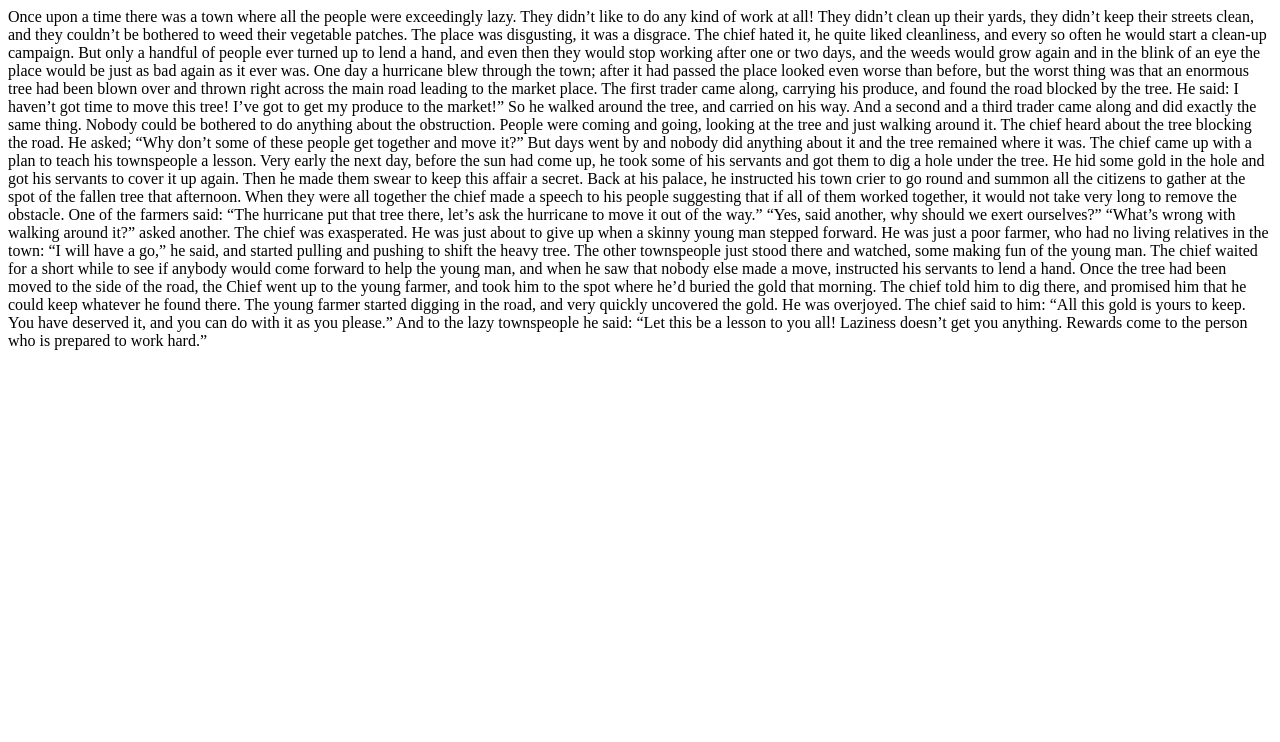
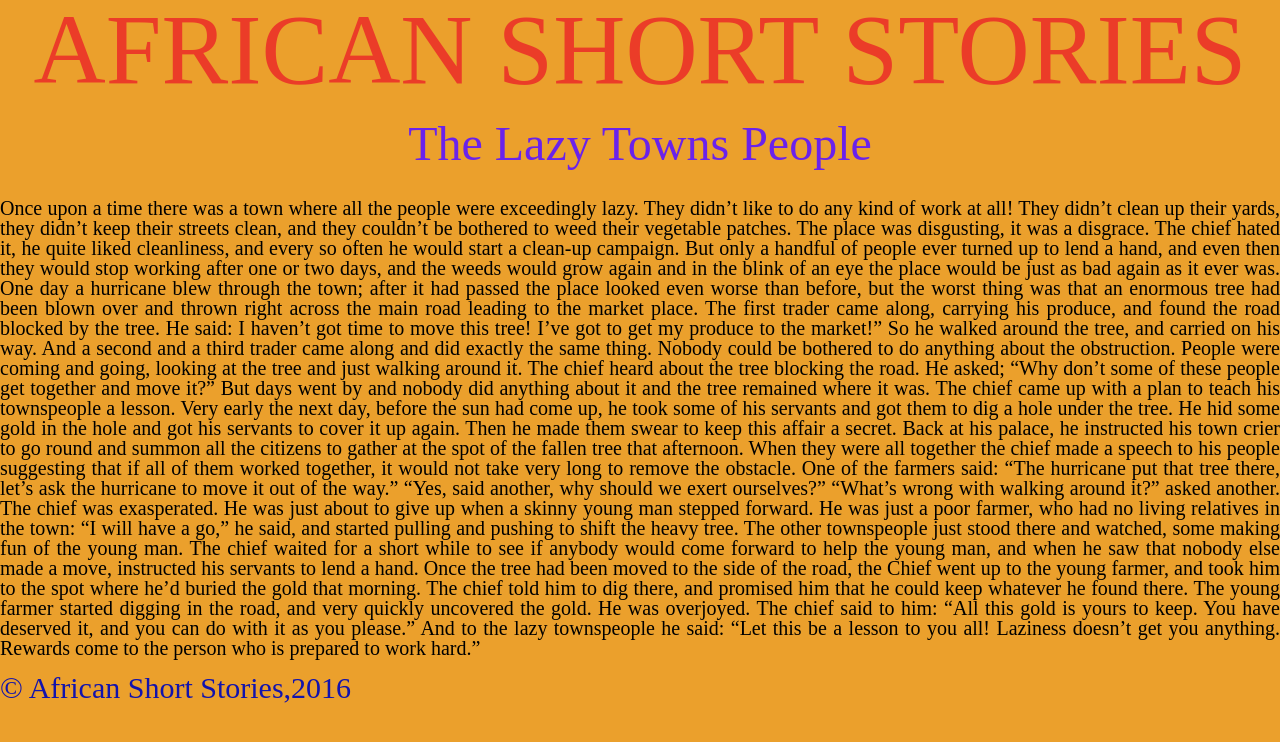
Before and after one commit to vamuigua/An-African-short-stories-website, a plain HTML site: page The lazy towns people.html in a window 1280 px wide. Drawn offline with Linux system fonts and the light colour scheme.

Commit message:
lazy people font color

```diff
--- a/The lazy towns people.html
+++ b/The lazy towns people.html
@@ -1,11 +1,28 @@
-Once upon a time there was a town where all the people were exceedingly lazy. They didn’t like to do any kind of work at all! They didn’t clean up their yards, they didn’t keep their streets clean, and they couldn’t be bothered to weed their vegetable patches. The place was disgusting, it was a disgrace. The chief hated it, he quite liked cleanliness, and every so often he would start a clean-up campaign. But only a handful of people ever turned up to lend a hand, and even then they would stop working after one or two days, and the weeds would grow again and in the blink of an eye the place would be just as bad again as it ever was.
-
+<!DOCTYPE html>
+<html>
+<head>
+  <meta charset="utf-8">
+  <title>African Short Stories</title>
+  <link rel="stylesheet" href="stylesheet.css">
+  <link href='https://fonts.googleapis.com/css?family=Roboto+Condensed|Poiret+One' rel='stylesheet' type='text/css'>
+</head>
+<body>
+  <!--HEADER-->
+  <header class=first-head>
+    <h1>AFRICAN SHORT STORIES</h1>
+  </header>
+  <div>
+    <h5>The Lazy Towns People</h5>
+<P>Once upon a time there was a town where all the people were exceedingly lazy. They didn’t like to do any kind of work at all! They didn’t clean up their yards, they didn’t keep their streets clean, and they couldn’t be bothered to weed their vegetable patches. The place was disgusting, it was a disgrace. The chief hated it, he quite liked cleanliness, and every so often he would start a clean-up campaign. But only a handful of people ever turned up to lend a hand, and even then they would stop working after one or two days, and the weeds would grow again and in the blink of an eye the place would be just as bad again as it ever was.
 One day a hurricane blew through the town; after it had passed the place looked even worse than before, but the worst thing was that an enormous tree had been blown over and thrown right across the main road leading to the market place. The first trader came along, carrying his produce, and found the road blocked by the tree. He said: I haven’t got time to move this tree! I’ve got to get my produce to the market!” So he walked around the tree, and carried on his way. And a second and a third trader came along and did exactly the same thing. Nobody could be bothered to do anything about the obstruction. People were coming and going, looking at the tree and just walking around it. The chief heard about the tree blocking the road. He asked; “Why don’t some of these people get together and move it?” But days went by and nobody did anything about it and the tree remained where it was. The chief came up with a plan to teach his townspeople a lesson. Very early the next day, before the sun had come up, he took some of his servants and got them to dig a hole under the tree. He hid some gold in the hole and got his servants to cover it up again. Then he made them swear to keep this affair a secret. Back at his palace, he instructed his town crier to go round and summon all the citizens to gather at the spot of the fallen tree that afternoon.
-
 When they were all together the chief made a speech to his people suggesting that if all of them worked together, it would not take very long to remove the obstacle. One of the farmers said: “The hurricane put that tree there, let’s ask the hurricane to move it out of the way.”
-
 “Yes, said another, why should we exert ourselves?”
-
 “What’s wrong with walking around it?” asked another. The chief was exasperated. He was just about to give up when a skinny young man stepped forward. He was just a poor farmer, who had no living relatives in the town: “I will have a go,” he said, and started pulling and pushing to shift the heavy tree. The other townspeople just stood there and watched, some making fun of the young man. The chief waited for a short while to see if anybody would come forward to help the young man, and when he saw that nobody else made a move, instructed his servants to lend a hand. Once the tree had been moved to the side of the road, the Chief went up to the young farmer, and took him to the spot where he’d buried the gold that morning. The chief told him to dig there, and promised him that he could keep whatever he found there. The young farmer started digging in the road, and very quickly uncovered the gold. He was overjoyed.
-
-The chief said to him: “All this gold is yours to keep. You have deserved it, and you can do with it as you please.” And to the lazy townspeople he said: “Let this be a lesson to you all! Laziness doesn’t get you anything. Rewards come to the person who is prepared to work hard.”
+The chief said to him: “All this gold is yours to keep. You have deserved it, and you can do with it as you please.” And to the lazy townspeople he said: “Let this be a lesson to you all! Laziness doesn’t get you anything. Rewards come to the person who is prepared to work hard.”</p>
+</div>
+</body>
+<!--Footer-->
+<footer>
+  <small>&copy; African Short Stories,2016</small>
+</footer>
+</html>
```
